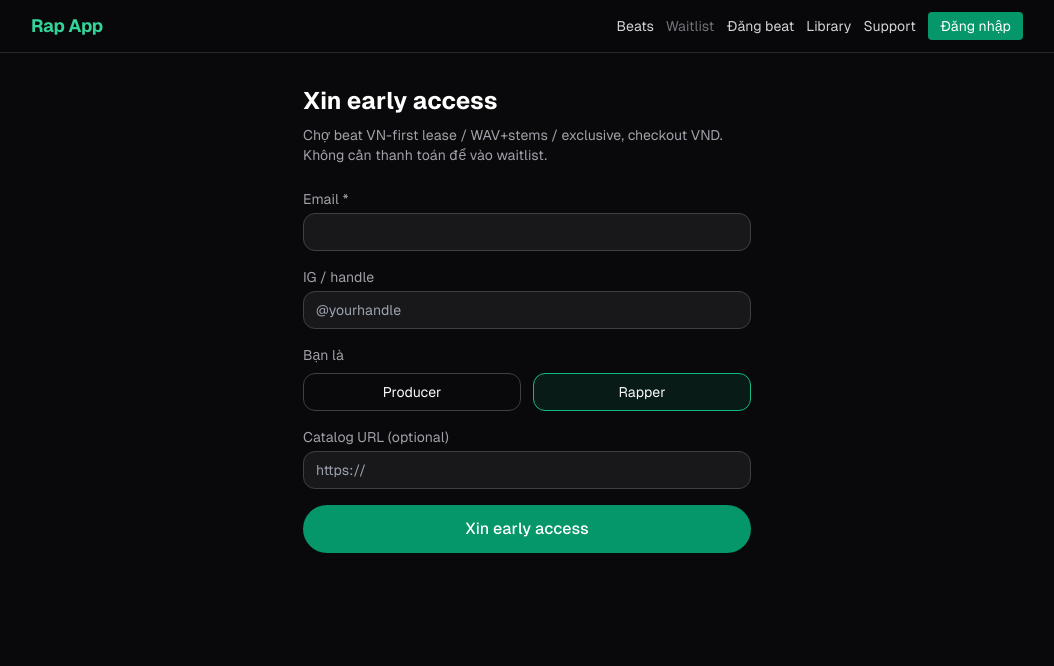
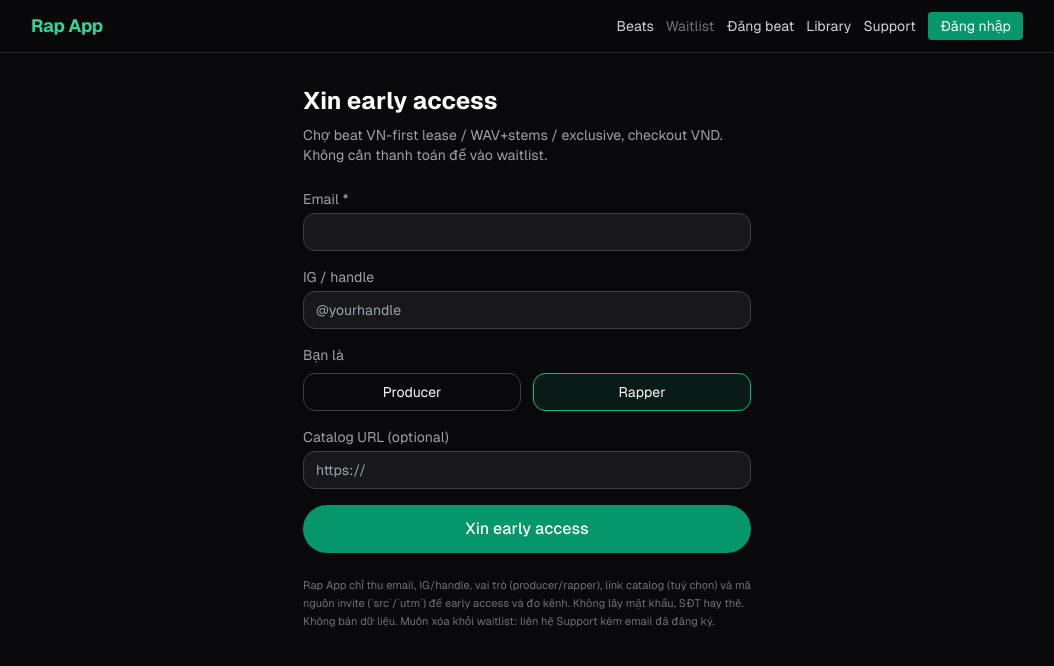
Before and after one commit to dev-to2k/rap-app, a Next.js app: page /waitlist in a window 1280 px wide. Shown: the top 666 px of the page, without its empty margins (113-1167 px from the left). Built offline with nearby package versions, Linux system fonts and the light colour scheme; no server answers.

Commit message:
fix: hide take-rate on buyer home; waitlist Privacy footer
Design lock: take-rate producer-only. Legal Privacy copy exact on /waitlist.

```diff
--- a/src/app/page.tsx
+++ b/src/app/page.tsx
@@ -40,7 +40,7 @@ export default async function HomePage() {
       <div className="mb-8 flex items-end justify-between gap-4">
         <div>
           <h1 className="text-3xl font-bold tracking-tight">Beats đang bán</h1>
-          <p className="mt-1 text-[color:var(--muted)]">Marketplace beat VN · take-rate 15%</p>
+          <p className="mt-1 text-[color:var(--muted)]">Chợ beat VN — lease / WAV+stems / exclusive</p>
         </div>
         <Link
           href="/upload"
--- a/src/app/waitlist/page.tsx
+++ b/src/app/waitlist/page.tsx
@@ -51,6 +51,9 @@ function WaitlistForm() {
         <Link href="/" className="inline-block text-sm text-emerald-400 hover:underline">
           ← Về chợ beat
         </Link>
+        <p className="pt-4 text-left text-[11px] leading-relaxed text-zinc-500">
+Rap App chỉ thu email, IG/handle, vai trò (producer/rapper), link catalog (tuỳ chọn) và mã nguồn invite (`src`/`utm`) để early access và đo kênh. Không lấy mật khẩu, SĐT hay thẻ. Không bán dữ liệu. Muốn xóa khỏi waitlist: liên hệ Support kèm email đã đăng ký.
+        </p>
       </div>
     );
   }
@@ -118,6 +121,10 @@ function WaitlistForm() {
           {loading ? "Đang gửi…" : "Xin early access"}
         </button>
       </form>
+
+      <p className="text-[11px] leading-relaxed text-zinc-500">
+        Rap App chỉ thu email, IG/handle, vai trò (producer/rapper), link catalog (tuỳ chọn) và mã nguồn invite (`src`/`utm`) để early access và đo kênh. Không lấy mật khẩu, SĐT hay thẻ. Không bán dữ liệu. Muốn xóa khỏi waitlist: liên hệ Support kèm email đã đăng ký.
+      </p>
     </div>
   );
 }
```
